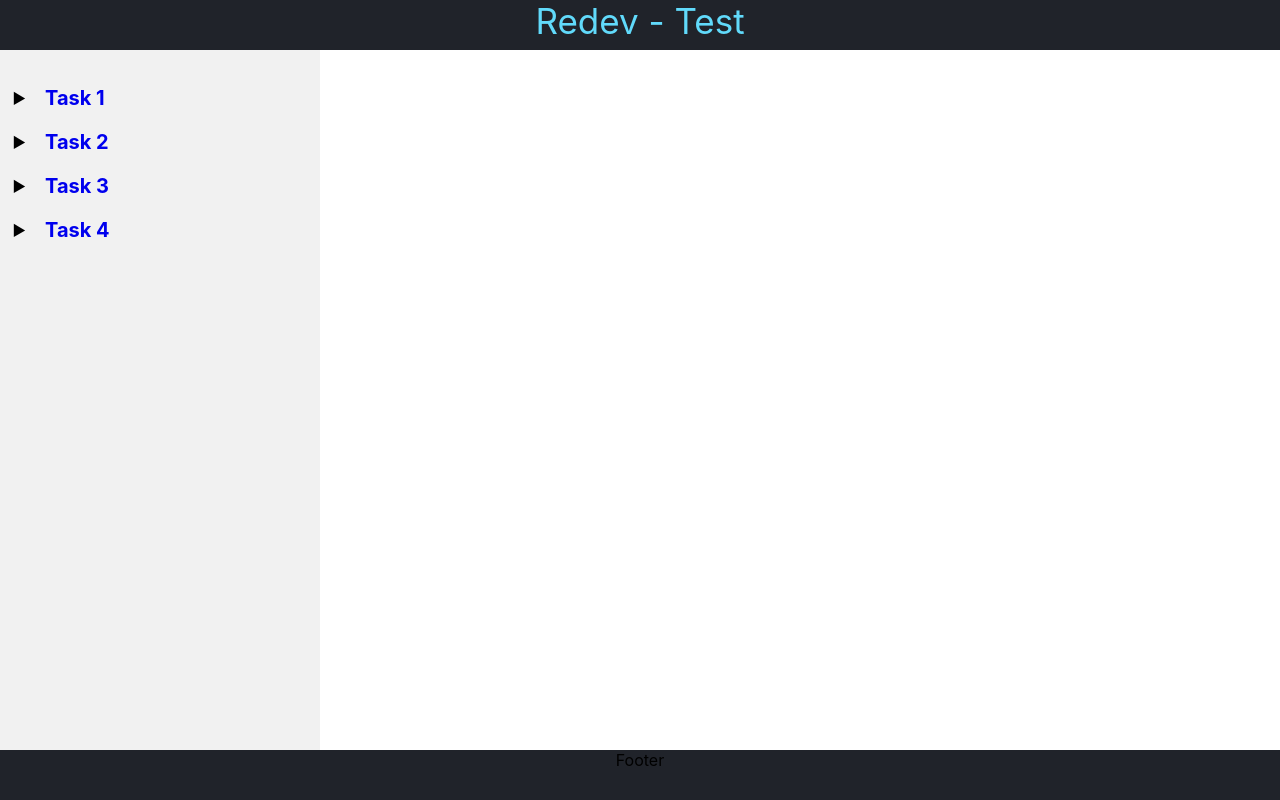
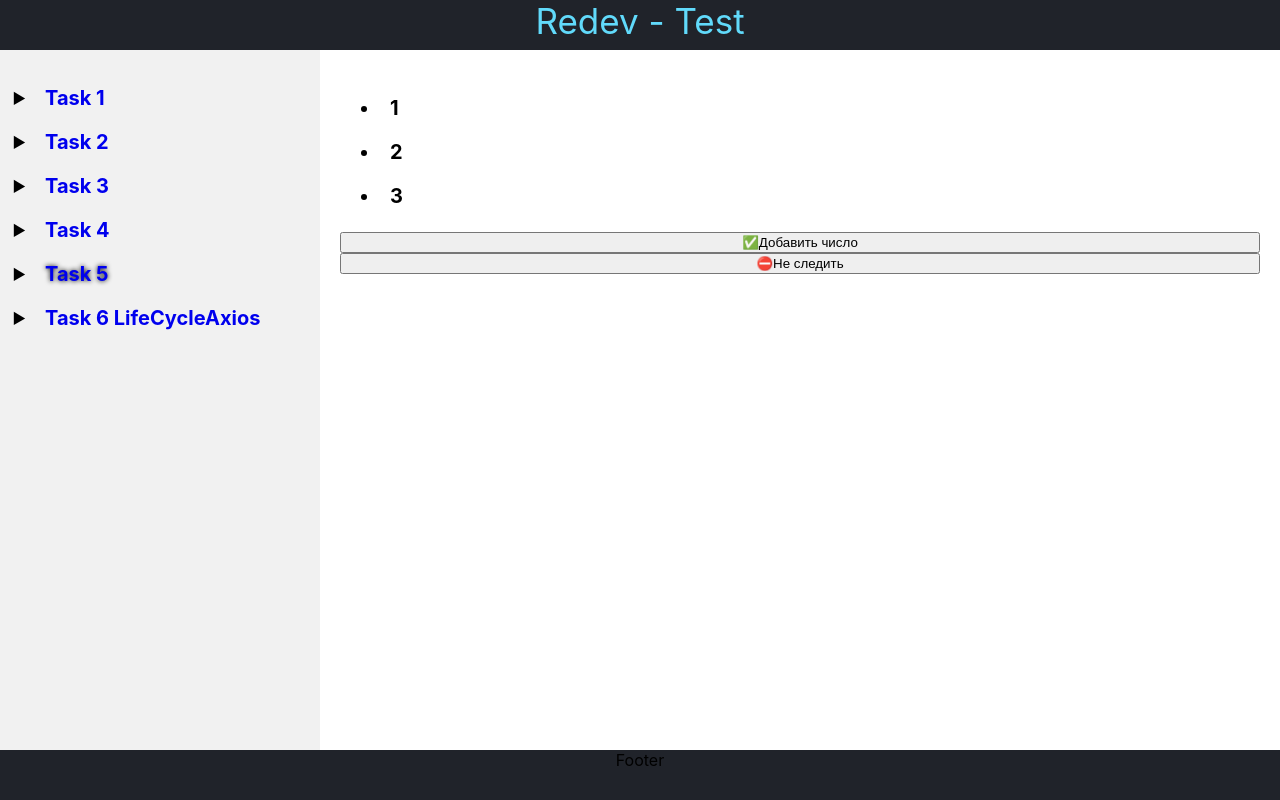
Before and after one commit to kabanproff/my-redev-tasks, a React (Create React App) app: page /Task5 in a window 1280 px wide. Built offline with nearby package versions, Linux system fonts and the light colour scheme.

Commit message:
added Refs, LifeCycleAxios

```diff
--- a/package.json
+++ b/package.json
@@ -6,6 +6,7 @@
     "@testing-library/jest-dom": "^5.16.1",
     "@testing-library/react": "^12.1.2",
     "@testing-library/user-event": "^13.5.0",
+    "axios": "^0.25.0",
     "react": "^17.0.2",
     "react-dom": "^17.0.2",
     "react-router-dom": "^6.2.1",
--- a/src/components/Main/ForTasks/TaskContent/Code.jsx
+++ b/src/components/Main/ForTasks/TaskContent/Code.jsx
@@ -1,5 +1,7 @@
 import React from "react"
 import { Route, Routes } from "react-router-dom"
+import LifeCycleAxios from "./TaskItems/LifeCycleAxios/LifeCycleAxios"
+import Refs from "./TaskItems/Refs"
 import UserStack from "./TaskItems/Stack_Class"
 import Task1 from "./TaskItems/Task1"
 import { User, codText } from "./TaskItems/Task2-User"
@@ -21,12 +23,15 @@ class Code extends React.Component {
 
 		return (
 			<Routes>
+				<Route path='/' element={Task1}></Route>
 				<Route path='/Task1/' element={Task1}></Route>
 				<Route path='/Task2/' element={<div><User name={'Artyom'} age={35} hi={sayHi()} bye={sayBye} isAdmin from={from} />
 					<div><pre><code>{codText}</code></pre></div></div>
 				}></Route>
 				<Route path='/Task3/' element={<UserStack name={'Kola'} age={23} />}></Route>
 				<Route path='/Task4/' element={<UseMemoReactMemo />}></Route>
+				<Route path='/Task5/' element={<Refs />}></Route>
+				<Route path='/Task6LifeCycleAxios/' element={<LifeCycleAxios />}></Route>
 			</Routes>
 		)
 	}
--- /dev/null
+++ b/src/components/Main/ForTasks/TaskContent/TaskItems/LifeCycleAxios/LifeCycleAxios.jsx
@@ -0,0 +1,41 @@
+import React from "react";
+import axios from 'axios';
+// import { NavLink } from 'react-router-dom'
+
+class LifeCycleAxios extends React.Component {
+	constructor(props) {
+		super(props);
+		this.state = {
+			user: {}
+		}
+	}
+
+	fetchData = async () => {
+		const data = await axios.get('https://api.github.com/users/kabanproff');
+		console.log(data.data)
+		this.setState({ user: data.data })
+	}
+
+	componentDidMount() {
+		console.log('----didmount----')
+		this.fetchData()
+	}
+
+
+
+	render() {
+		console.log('-render-')
+		let { avatar_url, name, location, html_url } = this.state.user;
+		return (
+			<div>
+				<h1>Hi</h1>
+				<img src={avatar_url} alt="Я" />
+				<div>My name is {name}</div>
+				<div>I'm from is {location}</div>
+				<div><a href={html_url} target='_blank'> My GIT</a></div>
+			</div>
+		)
+	}
+}
+
+export default React.memo(LifeCycleAxios);
--- /dev/null
+++ b/src/components/Main/ForTasks/TaskContent/TaskItems/Refs.jsx
@@ -0,0 +1,62 @@
+import React, { useRef, useState } from "react";
+import s from './Refs.module.css'
+// class Refs extends React.Component {
+// 	submit() {
+// 		console.log('submit')
+// 		// console.log(this.input.value)
+// 		console.log(this)
+// 		// console.log(this.input)
+// 		// this.input.focus();
+// 		console.log(this.input.value || this.input2.value)
+// 	}
+// 	render() {
+// 		return (
+// 			<div>
+// 				<input type='text' placeholder="test" ref={(input => this.input = input)} />
+// 				<input type='password' placeholder="password" ref={(input => this.input2 = input)} />
+// 				<button onClick={this.submit.bind(this)}>Submit</button>
+// 			</div>
+// 		)
+// 	}
+// }
+
+const Refs = () => {
+	const ulRef = useRef();
+	// console.log(ulRef)
+	const [numbers, setNumbers] = useState([1, 2, 3, 4, 5])
+
+	const addNumber = () => {
+		const lastNumber = numbers[numbers.length - 1];
+		setNumbers([...numbers, lastNumber + 1])
+	};
+
+
+	const handleScroll = () => {
+		console.log('scrolling')
+	};
+
+	React.useEffect(() => {
+		console.log(ulRef)
+		ulRef.current.addEventListener('scroll', handleScroll);
+	}, [numbers]);
+
+	const removeScroll = () => {
+		console.log(ulRef)
+		ulRef.current.removeEventListener('scroll', handleScroll);
+	};
+
+
+	return (
+		<div>
+			<ul className={s.list} ref={ulRef}>
+				{numbers.map(n => {
+					return <li key={n}>{n}</li>
+				})}
+			</ul>
+			<button onClick={addNumber}>✅Добавить число</button>
+			<button onClick={removeScroll}>⛔Не следить </button>
+		</div>
+	)
+}
+
+export default Refs;
--- /dev/null
+++ b/src/components/Main/ForTasks/TaskContent/TaskItems/Refs.module.css
@@ -0,0 +1,8 @@
+.list {
+	height: 130px;
+	overflow-y: auto;
+}
+button {
+	display: block;
+	width: 100%;
+}
--- a/src/components/Main/ForTasks/TaskContent/TaskItems/UseMemo&ReactMemo/IsFive.jsx
+++ b/src/components/Main/ForTasks/TaskContent/TaskItems/UseMemo&ReactMemo/IsFive.jsx
@@ -5,15 +5,16 @@ export default React.memo(function IsFive({ value }) {
 	console.log(`🧨 isFive render: ${++renderCount}`)
 
 	const getResult = useMemo(() => {
+		console.log('Делаем сложную операцию....')
 		let i = 0;
 		while (i < 60000000) ++i;
-		console.log(value)
 		return value === 5 ? `✅ Это пять :)` : `❌ Это не пять :(`
 	}, [value])
 	return (
 		<div>{getResult}</div>
 	)
 }, (prevProps, nextProps) => {
+	console.log(prevProps, nextProps)
 	return nextProps.value === 5 || prevProps.value === 5
 		? false : true
 }
--- a/src/components/Navbar/Items/Items.jsx
+++ b/src/components/Navbar/Items/Items.jsx
@@ -9,6 +9,8 @@ const Items = () => {
 			<Item itemText={'Task 2'} />
 			<Item itemText={'Task 3'} />
 			<Item itemText={'Task 4'} />
+			<Item itemText={'Task 5'} />
+			<Item itemText={'Task 6 LifeCycleAxios'} />
 		</ul>
 	)
 }
```
Also changed, not shown: 1 other file (tests, documents, lock files or other folders).
